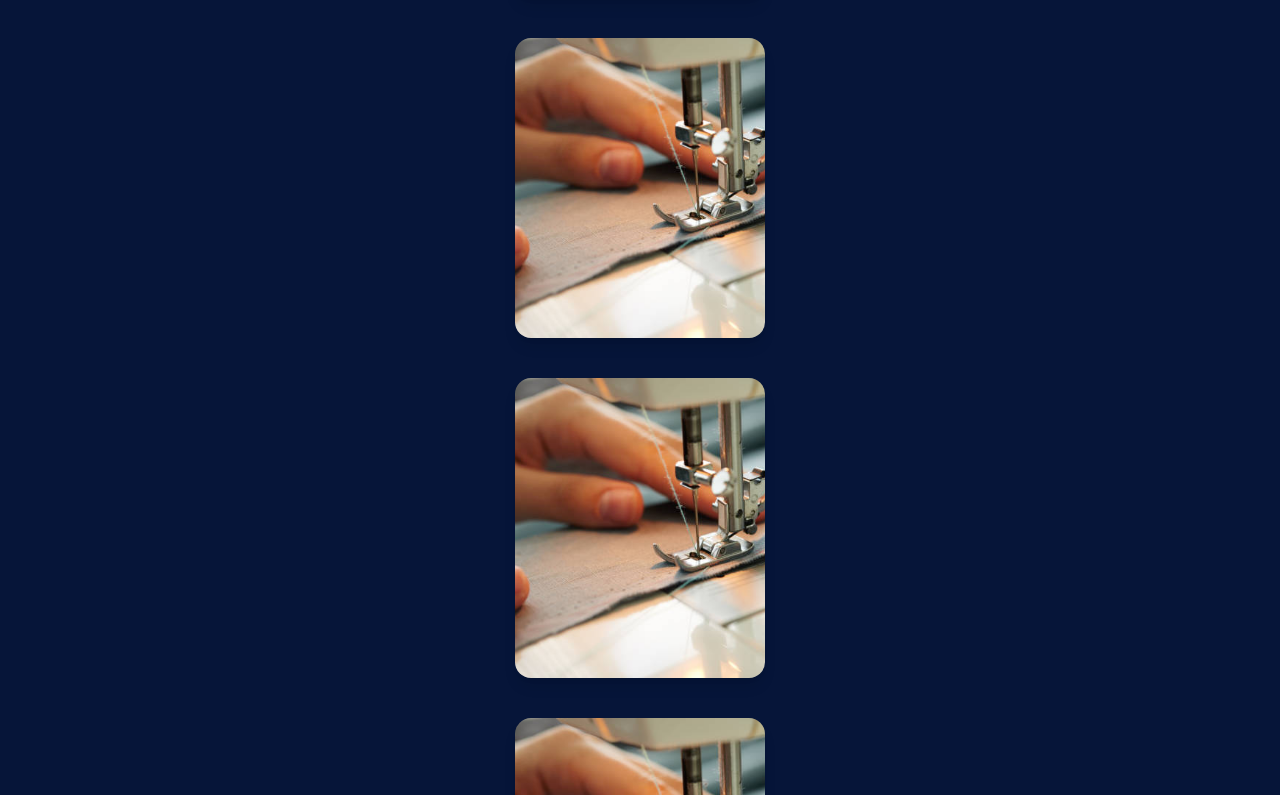
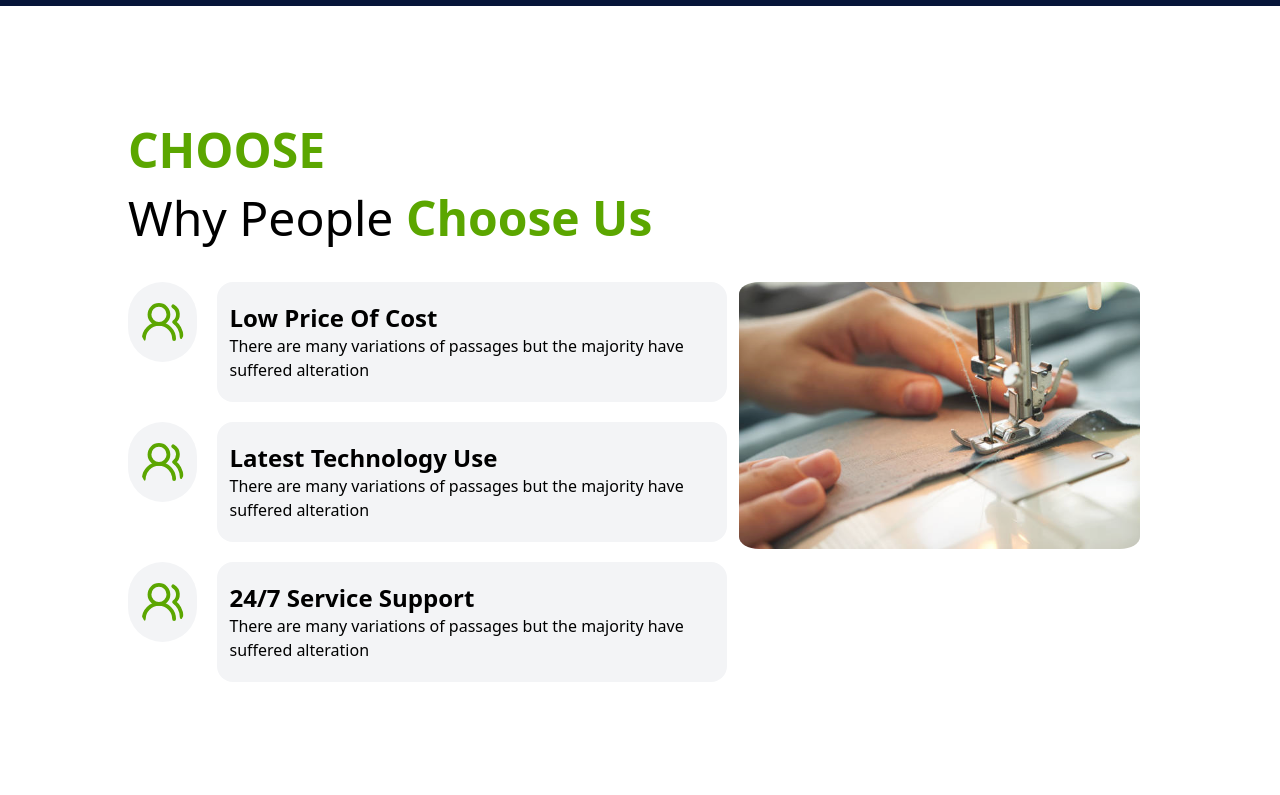
Before and after one commit to BetelTagesse/Kenean-Garment, a Next.js app: page / in a window 1280 px wide. Shown: the part 4605-5400 px from the top of the page. After the commit the page ends 5307 px from the top, so only its background shows below. Built offline with nearby package versions, Linux system fonts and the light colour scheme.

Commit message:
why you should choose us   done

```diff
--- a/app/page.js
+++ b/app/page.js
@@ -1,4 +1,6 @@
 import { CallUsBanner } from "@/components/home/CallUsBanner";
+import FirstPart from "@/components/home/choose_us/FirstPart";
+import WholePart from "@/components/home/choose_us/WholePart";
 import { NeedHelp } from "@/components/home/NeedHelp";
 import ProcedureSection from "@/components/home/procedure/ProcedureSection";
 import RecentWorks from "@/components/home/recent_works/RecentWorks";
@@ -34,6 +36,7 @@ export default function Home() {
       <StatisticsSection />
       <ProcedureSection />
       <RecentWorks />
+      <WholePart />
     </>
   );
 }
--- /dev/null
+++ b/src/components/home/choose_us/FirstPart.jsx
@@ -0,0 +1,16 @@
+import { Icon } from "lucide-react";
+
+const FirstPart = ({ MyIcon, heading, description }) => {
+  return (
+    <div className="flex  gap-5  my-5 ">
+      <MyIcon className="w-20 h-20  bg-gray-100 p-3 rounded-full text-green mb-10 " />
+
+      <div className="flex flex-col justify-center rounded-2xl bg-gray-100 p-3  ">
+        <h2 className="font-semibold text-2xl">{heading}</h2>
+        <p>{description}</p>
+      </div>
+    </div>
+  );
+};
+
+export default FirstPart;
--- /dev/null
+++ b/src/components/home/choose_us/WholePart.jsx
@@ -0,0 +1,45 @@
+import { Users2 } from "lucide-react";
+import FirstPart from "./FirstPart";
+import Image from "next/image";
+import designer from "../../../images/sewing.jpg";
+
+const WholePart = () => {
+  return (
+    <div className="  w-full">
+      <div className="w-4/5 mx-auto ">
+        <p className="text-green text-5xl font-bold ">CHOOSE</p>
+        <h2 className="text-5xl py-5">
+          Why People <span className="text-green font-bold">Choose Us</span>
+        </h2>
+        <div className="flex justify-between">
+          <div>
+            <FirstPart
+              MyIcon={Users2}
+              heading="Low Price Of Cost"
+              description="There are many variations of passages but the majority have suffered alteration"
+            />
+            <FirstPart
+              MyIcon={Users2}
+              heading="Latest Technology Use"
+              description="There are many variations of passages but the majority have suffered alteration"
+            />
+            <FirstPart
+              MyIcon={Users2}
+              heading="24/7 Service Support"
+              description="There are many variations of passages but the majority have suffered alteration"
+            />
+          </div>
+          <div className="w-full h-full  md:w-1/2  max-h-[600px]">
+            <Image
+              src={designer}
+              alt="image of a garment worker"
+              className="rounded-4xl opacity-90 p-3 py-5 object-cover h-full w-full"
+            />{" "}
+          </div>
+        </div>
+      </div>
+    </div>
+  );
+};
+
+export default WholePart;
--- a/src/components/home/procedure/SingleProcedure.jsx
+++ b/src/components/home/procedure/SingleProcedure.jsx
@@ -10,21 +10,21 @@ const SingleProcedure = ({
 }) => {
   return (
     <div
-      className={` w-1/2 flex flex-col items-center justify-center    transition-transform duration-300 hover:translate-y-10 ${className}`}
+      className={` w-1/2 flex flex-col items-center justify-center    ${className}`}
     >
-      <div className="relative w-[200px] h-[200px] ">
+      <div className="relative w-[200px] h-[200px] transition-transform duration-300 hover:translate-y-5">
         {/* Badge */}
         <div className="absolute top-4 left-2 bg-green text-white font-bold text-sm w-10 h-10 flex items-center justify-center rounded-full  outline-3 outline-emerald-50 shadow-2xl z-10">
           {number}
         </div>
 
         {/* Circular Image with Green Border */}
-        <div className="w-full h-full rounded-full border-r-[10px] border-b-[6px] border-green overflow-hidden">
-          <Image src={src} alt={alt} className="w-full h-full object-cover" />
+        <div className="w-full h-full rounded-full border-r-[10px] border-b-[6px] border-green overflow-hidden ">
+          <Image src={src} alt={alt} className="w-full h-full object-cover " />
         </div>
       </div>
-      <h2 className="text-2xl font-semibold pt-8">{title}</h2>
-      <p className="text-gray-700 w-2/3 mt-2">{description} </p>{" "}
+      <h2 className="text-2xl  w-full font-semibold pt-8">{title}</h2>
+      <p className="text-gray-700 w-full   mt-2">{description} </p>{" "}
     </div>
   );
 };
--- a/src/components/home/recent_works/RecentWorks.jsx
+++ b/src/components/home/recent_works/RecentWorks.jsx
@@ -9,7 +9,7 @@ const RecentWorks = () => {
   return (
     <div className="bg-purple h-fit w-full my-30  ">
       <FirstSection />
-      <div className=" flex  flex-col gap-10 items-center md:flex md:justify-between  w-3/4  mt-[120px] mx-auto pb-20">
+      <div className=" flex  flex-col md:flex-row  gap-10 items-center md:justify-between  w-3/4  mt-[120px] mx-auto pb-20">
         <SingleWork src={First} alt="Chiffon Fabric" name="chiffon fabric" />
         <SingleWork src={Second} alt="cotton fabric" name="cotton fabric" />
         <SingleWork src={Third} alt="crepe fabric " name="crepe fabric" />
--- a/src/components/home/recent_works/SingleWork.jsx
+++ b/src/components/home/recent_works/SingleWork.jsx
@@ -5,9 +5,13 @@ import Link from "next/link";
 
 const SingleWork = ({ src, alt, name }) => {
   return (
-    <div className="relative group w-3/4  md:w-[250px] h-[300px] overflow-hidden rounded-2xl shadow-lg">
+    <div className="relative group w-3/4  md:w-[280px] h-[300px] overflow-hidden rounded-2xl shadow-lg hover:scale-110 duration-300 ">
       {/* Image */}
-      <Image src={src} alt={alt} className="object-cover w-full h-full" />
+      <Image
+        src={src}
+        alt={alt}
+        className="object-cover w-full h-full  hover:scale-110 duration-300"
+      />
 
       {/* Overlay on hover */}
       <div className="absolute inset-0  bg-opacity-60 flex flex-col justify-center gap-4 opacity-0 group-hover:opacity-100 transition-opacity duration-300">
```
